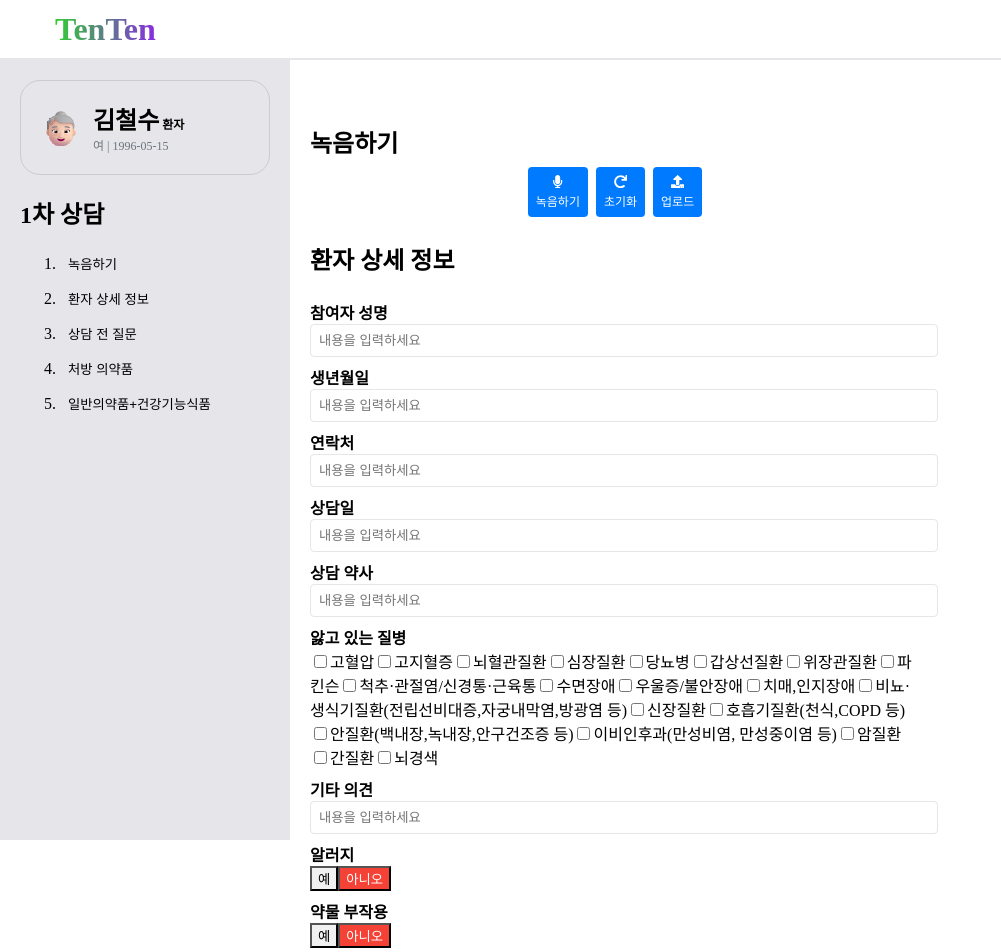
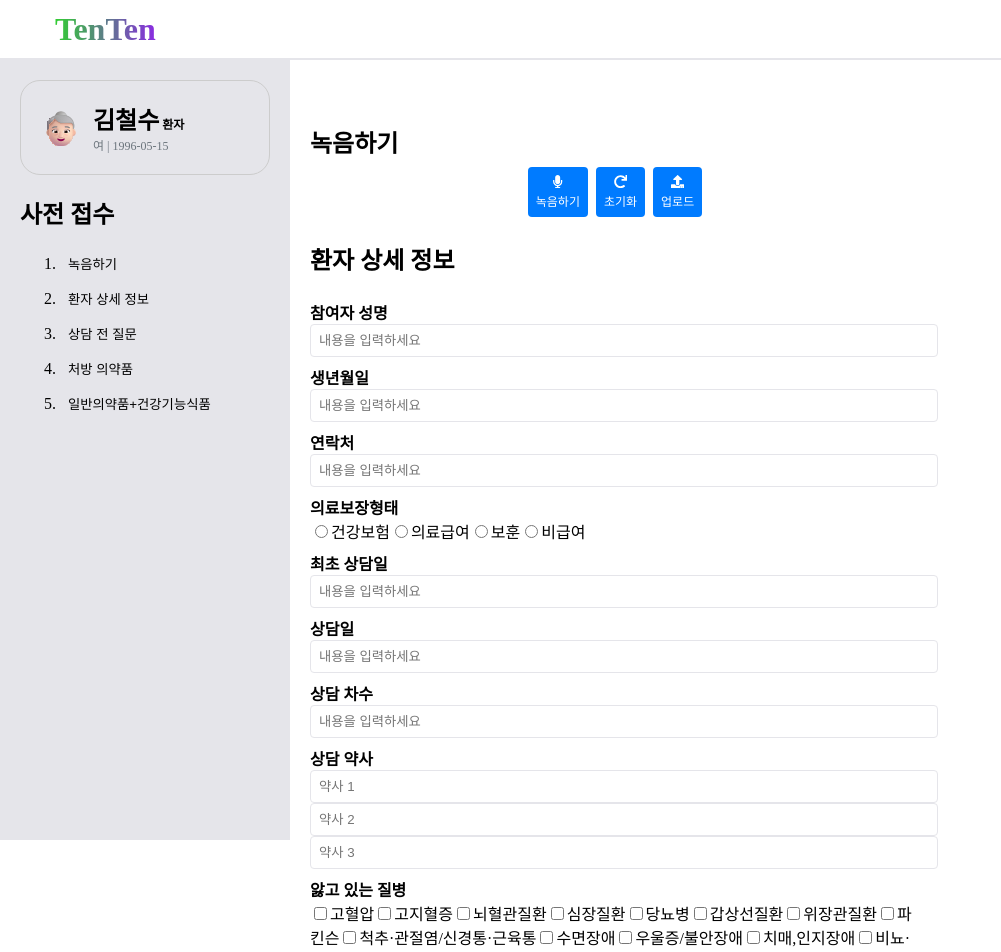
Before and after one commit to TenTen-TechForImpact/TenTen_2024, a Next.js app: page /sessions in a window 1280 px wide. Shown: the top 952 px of the page, without its empty margins (0-1001 px from the left). Built offline with nearby package versions, Linux system fonts and the light colour scheme.

Commit message:
UI : 상담 기록 구조 변경

```diff
--- a/components/MainContent/PersonalInfoSection.tsx
+++ b/components/MainContent/PersonalInfoSection.tsx
@@ -9,18 +9,21 @@ interface PersonalInfoSectionProps {
 type QuestionType =
   | "text"
   | "yesNo"
+  | "radio"
   | "multiCheckbox"
   | "multiCheckboxWithOther"
   | "yesNoWithText"
   | "yesNoWithSingleCheckbox"
-  | "yesNoWithConditionalText";
+  | "yesNoWithConditionalText"
+  | "multipleText";
 
 interface Question {
   label: string;
   field: string;
   type: QuestionType;
-  options?: string[]; // For multiCheckbox and yesNoWithSingleCheckbox
+  options?: string[];
   subFields?: { label: string; field: string }[];
+  count?: number;
 }
 
 const PersonalInfoSection: React.FC<PersonalInfoSectionProps> = ({
@@ -47,6 +50,28 @@ const PersonalInfoSection: React.FC<PersonalInfoSectionProps> = ({
             />
           </div>
         );
+      case "radio":
+        return (
+          <div className={styles.infoItem}>
+            <label className={styles.label}>{label}</label>
+            <div className={styles.radioContainer}>
+              {options?.map((option, index) => (
+                <label key={index} className={styles.radioLabel}>
+                  <input
+                    type="radio"
+                    name={field}
+                    value={option}
+                    checked={patientInfo[field] === option}
+                    onChange={() => handleInputChange(field, option)}
+                    className={styles.radioInput}
+                  />
+                  {option}
+                </label>
+              ))}
+            </div>
+          </div>
+        );
+
       case "multiCheckbox":
         return (
           <div className={styles.infoItem}>
@@ -327,7 +352,33 @@ const PersonalInfoSection: React.FC<PersonalInfoSectionProps> = ({
             )}
           </div>
         );
-
+      case "multipleText":
+        return (
+          <div className={styles.infoItem}>
+            <label className={styles.label}>{label}</label>
+            <div className={styles.multipleTextContainer}>
+              {Array.from({ length: question.count || 1 }).map(
+                (
+                  _,
+                  index // Use 'question.count' here
+                ) => (
+                  <input
+                    key={index}
+                    type="text"
+                    value={patientInfo[field]?.[index] || ""}
+                    onChange={(e) => {
+                      const newValues = [...(patientInfo[field] || [])];
+                      newValues[index] = e.target.value;
+                      handleInputChange(field, newValues);
+                    }}
+                    className={styles.inputField}
+                    placeholder={`약사 ${index + 1}`}
+                  />
+                )
+              )}
+            </div>
+          </div>
+        );
       default:
         return null;
     }
@@ -335,12 +386,24 @@ const PersonalInfoSection: React.FC<PersonalInfoSectionProps> = ({
 
   // 질문 목록
   const questions: Question[] = [
-    // 기존 질문들
     { label: "참여자 성명", field: "name", type: "text" },
     { label: "생년월일", field: "birthDate", type: "text" },
     { label: "연락처", field: "contact", type: "text" },
-    { label: "상담일", field: "date", type: "text" },
-    { label: "상담 약사", field: "pharmacistName", type: "text" },
+    {
+      label: "의료보장형태",
+      field: "insuranceType",
+      type: "radio",
+      options: ["건강보험", "의료급여", "보훈", "비급여"],
+    },
+    { label: "최초 상담일", field: "initialConsultDate", type: "text" },
+    { label: "상담일", field: "currentConsultDate", type: "text" },
+    { label: "상담 차수", field: "consultSessionNumber", type: "text" },
+    {
+      label: "상담 약사",
+      field: "pharmacistName",
+      type: "multipleText",
+      count: 3,
+    },
     {
       label: "앓고 있는 질병",
       field: "diseases",
@@ -368,7 +431,9 @@ const PersonalInfoSection: React.FC<PersonalInfoSectionProps> = ({
         "뇌경색",
       ],
     },
-    { label: "기타 의견", field: "additionalDiseaseInfo", type: "text" },
+    { label: "기타", field: "additionalDiseaseInfo", type: "text" },
+    { label: "과거 질병 및 수술 이력", field: "medicalHistory", type: "text" },
+    { label: "주요 불편한 증상", field: "symptoms", type: "text" },
     {
       label: "알러지",
       field: "allergies",
--- a/components/Sidebar/NavigationList.tsx
+++ b/components/Sidebar/NavigationList.tsx
@@ -70,7 +70,7 @@ const NavigationList: React.FC<NavigationListProps> = ({
       />
       <div className={styles.tabHeader}>
         <h2 className={styles.tabTitle}>
-          {activeTab === "followUp" ? "2차 상담" : "1차 상담"}
+          {activeTab === "followUp" ? "약사 상담" : "사전 접수"}
         </h2>
         {isFirstSessionCompleted && (
           <div className={styles.tabButtons}>
```
